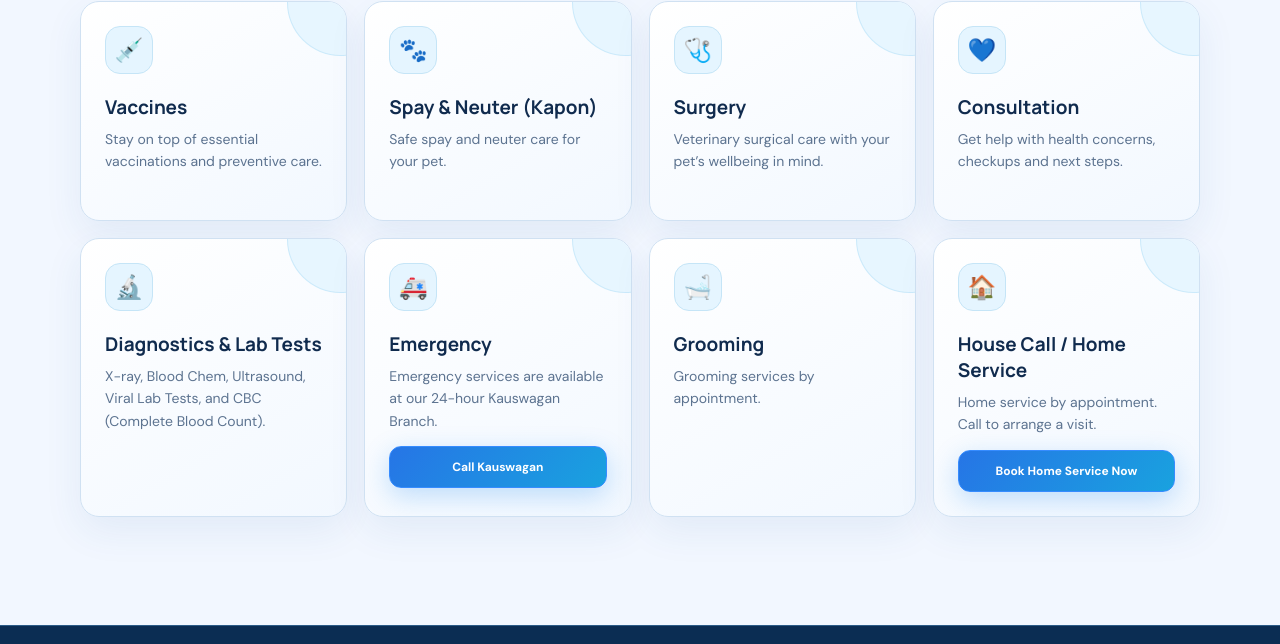
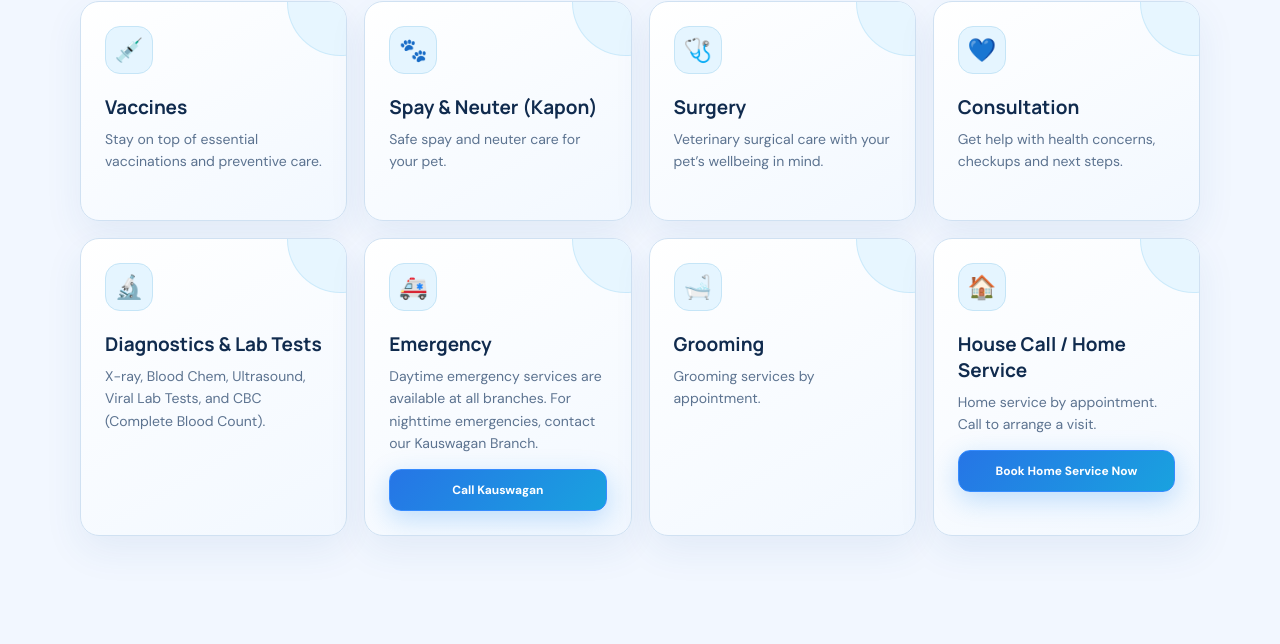
Before and after one commit to Boks-Michael/baldonadovetclinic, a website: page index.html in a window 1280 px wide. Shown: the part 1573-2217 px from the top of the page. Drawn offline with Linux system fonts and the light colour scheme.

Commit message:
Clarify emergency service availability by time

```diff
--- a/index.html
+++ b/index.html
@@ -96,7 +96,7 @@
         <article class="service"><div class="icon" aria-hidden="true">🩺</div><h3>Surgery</h3><p>Veterinary surgical care with your pet’s wellbeing in mind.</p></article>
         <article class="service"><div class="icon" aria-hidden="true">💙</div><h3>Consultation</h3><p>Get help with health concerns, checkups and next steps.</p></article>
         <article class="service"><div class="icon" aria-hidden="true">🔬</div><h3>Diagnostics &amp; Lab Tests</h3><p>X-ray, Blood Chem, Ultrasound, Viral Lab Tests, and CBC (Complete Blood Count).</p></article>
-        <article class="service"><div class="icon" aria-hidden="true">🚑</div><h3>Emergency</h3><p>Emergency services are available at our 24-hour Kauswagan Branch.</p><a class="btn primary" href="tel:+639166875958">Call Kauswagan</a></article>
+        <article class="service"><div class="icon" aria-hidden="true">🚑</div><h3>Emergency</h3><p>Daytime emergency services are available at all branches. For nighttime emergencies, contact our Kauswagan Branch.</p><a class="btn primary" href="tel:+639166875958">Call Kauswagan</a></article>
         <article class="service"><div class="icon" aria-hidden="true">🛁</div><h3>Grooming</h3><p>Grooming services by appointment.</p></article>
         <article class="service"><div class="icon" aria-hidden="true">🏠</div><h3>House Call / Home Service</h3><p>Home service by appointment. Call to arrange a visit.</p><a class="btn primary" href="tel:+639688560017" aria-label="Call 0968 856 0017 to book home service">Book Home Service Now</a></article>
       </div></div></section>
```
